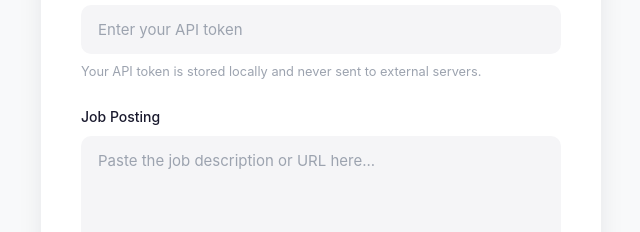
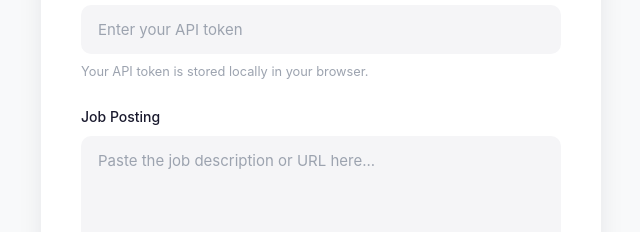
Before and after one commit to nbbaier/job-workflow, a website: page public/index.html in a window 1280 px wide. Shown: the part 215-447 px from the top of the page, 319-959 px from the left. Drawn offline with Linux system fonts and the light colour scheme.

Commit message:
fix: correct misleading API token help text
Amp-Thread-ID: https://ampcode.com/threads/T-019bf71c-a6d3-7708-a9be-468ef2dedcfa
Co-authored-by: Amp <amp@ampcode.com>

```diff
--- a/public/index.html
+++ b/public/index.html
@@ -260,8 +260,7 @@
               required
             >
             <p class="help-text">
-              Your API token is stored locally and never sent to external
-              servers.
+              Your API token is stored locally in your browser.
             </p>
           </div>
 
```
Also changed, not shown: review.json (added, +1 -0 lines).
